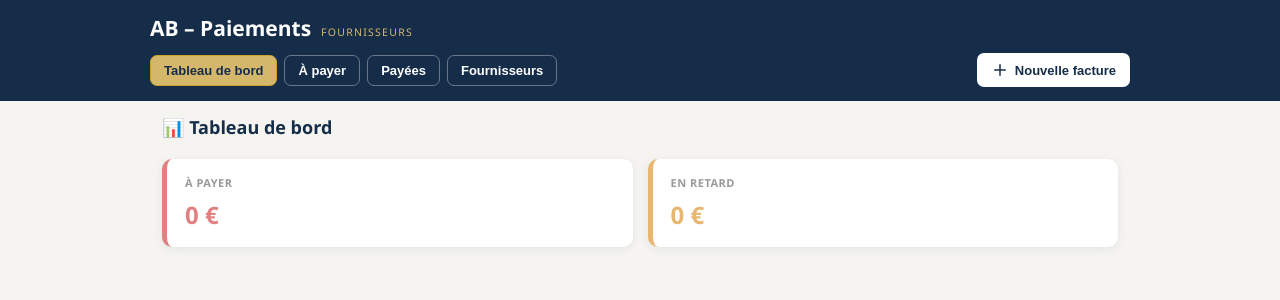
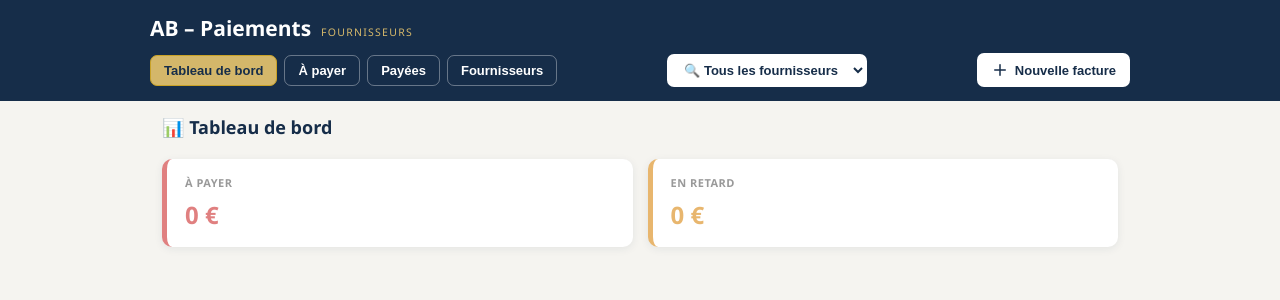
Before and after one commit to abrenov35/ab-facture, a React (Create React App) app: page / in a window 1280 px wide. Shown: the top 300 px of the page. Built offline with nearby package versions, Linux system fonts and the light colour scheme.

Commit message:
Ajouter dropdown filtre par fournisseur dans le bandeau - voir l'historique complet d'un fournisseur

```diff
--- a/src/AB_Paiements_FINAL.jsx
+++ b/src/AB_Paiements_FINAL.jsx
@@ -31,6 +31,7 @@ const useGoogleSheets = () => {
 export default function ABPaiements() {
   const gs = useGoogleSheets();
   const [activeTab, setActiveTab] = useState('dashboard');
+  const [fournisseurFiltre, setFournisseurFiltre] = useState('');
   const [factures, setFactures] = useState([]);
   const [fournisseurs, setFournisseurs] = useState([]);
   const [editingFacture, setEditingFacture] = useState(null);
@@ -87,6 +88,10 @@ export default function ABPaiements() {
     setShowFormulaire(false);
     setEditingFacture(null);
   };
+
+  const facturesFiltrées = fournisseurFiltre
+    ? factures.filter(f => f.fournisseur === fournisseurFiltre)
+    : factures;
 
   const handlePayer = (facture) => {
     setFactureToPay(facture);
@@ -167,9 +172,9 @@ export default function ABPaiements() {
     return d >= new Date() && d <= limite;
   };
 
-  const totalAPayer = factures.filter(f => f.statut === 'à payer').reduce((sum, f) => sum + (parseFloat(f.montantTTC) || 0), 0);
-  const totalEnRetard = factures.filter(f => estEnRetard(f.dateEcheance, f.statut)).reduce((sum, f) => sum + (parseFloat(f.montantTTC) || 0), 0);
-  const factureBientot = sortByEcheance(factures.filter(f => estEcheanceProche(f.dateEcheance, f.statut)));
+  const totalAPayer = facturesFiltrées.filter(f => f.statut === 'à payer').reduce((sum, f) => sum + (parseFloat(f.montantTTC) || 0), 0);
+  const totalEnRetard = facturesFiltrées.filter(f => estEnRetard(f.dateEcheance, f.statut)).reduce((sum, f) => sum + (parseFloat(f.montantTTC) || 0), 0);
+  const factureBientot = sortByEcheance(facturesFiltrées.filter(f => estEcheanceProche(f.dateEcheance, f.statut)));
 
   if (loading) {
     return <div style={{ padding: '20px', textAlign: 'center', color: '#162D49' }}>⏳ Chargement...</div>;
@@ -212,6 +217,34 @@ export default function ABPaiements() {
                 </button>
               ))}
             </div>
+
+            {/* Dropdown filtre fournisseur */}
+            <div style={{ display: 'flex', gap: '8px', alignItems: 'center', flexWrap: 'wrap' }}>
+              <select
+                value={fournisseurFiltre}
+                onChange={(e) => setFournisseurFiltre(e.target.value)}
+                style={{
+                  background: '#fff',
+                  color: '#162D49',
+                  border: '1px solid rgba(255,255,255,.35)',
+                  borderRadius: '7px',
+                  padding: '7px 12px',
+                  fontSize: '13px',
+                  fontWeight: 600,
+                  cursor: 'pointer',
+                  outline: 'none'
+                }}
+              >
+                <option value="">🔍 Tous les fournisseurs</option>
+                {[...new Set(factures.map(f => f.fournisseur))].sort().map(fournisseur => (
+                  <option key={fournisseur} value={fournisseur}>
+                    {fournisseur}
+                  </option>
+                ))}
+              </select>
+            </div>
+
+            {/* Bouton Nouvelle facture */}
             <button
               onClick={() => { setShowFormulaire(true); setEditingFacture(null); }}
               style={{
@@ -288,7 +321,7 @@ export default function ABPaiements() {
 
             {/* À PAYER PAR MOIS */}
             {(() => {
-              const apayerByMonth = groupFacturesByMonth(factures.filter(f => f.statut === 'à payer'));
+              const apayerByMonth = groupFacturesByMonth(facturesFiltrées.filter(f => f.statut === 'à payer'));
               const sortedMonths = Object.keys(apayerByMonth).sort();
               return sortedMonths.length > 0 && (
                 <div style={{ marginBottom: '30px', background: '#fff', borderRadius: '12px', border: '1px solid #e8e8e8', overflow: 'hidden', boxShadow: '0 2px 8px rgba(0,0,0,.06)' }}>
@@ -327,7 +360,7 @@ export default function ABPaiements() {
 
             {/* EN RETARD PAR MOIS */}
             {(() => {
-              const enRetardByMonth = groupFacturesByMonth(factures.filter(f => estEnRetard(f.dateEcheance, f.statut)));
+              const enRetardByMonth = groupFacturesByMonth(facturesFiltrées.filter(f => estEnRetard(f.dateEcheance, f.statut)));
               const sortedMonths = Object.keys(enRetardByMonth).sort();
               return sortedMonths.length > 0 && (
                 <div style={{ marginBottom: '30px', background: '#fff', borderRadius: '12px', border: '1px solid #e8e8e8', overflow: 'hidden', boxShadow: '0 2px 8px rgba(0,0,0,.06)' }}>
@@ -399,7 +432,7 @@ export default function ABPaiements() {
           <div>
             <b style={{ fontSize: '14.5px', marginBottom: '12px', display: 'block' }}>Factures à payer</b>
             <TableFactures
-              factures={sortByEcheance(factures.filter(f => f.statut === 'à payer'))}
+              factures={sortByEcheance(facturesFiltrées.filter(f => f.statut === 'à payer'))}
               onEdit={(f) => { setEditingFacture(f); setShowFormulaire(true); }}
               onDelete={handleSupprimer}
               onPayer={handlePayer}
@@ -416,7 +449,7 @@ export default function ABPaiements() {
           <div>
             <b style={{ fontSize: '14.5px', marginBottom: '12px', display: 'block' }}>Factures payées</b>
             <TableFactures
-              factures={sortByEcheance(factures.filter(f => f.statut === 'payée'))}
+              factures={sortByEcheance(facturesFiltrées.filter(f => f.statut === 'payée'))}
               onEdit={(f) => { setEditingFacture(f); setShowFormulaire(true); }}
               onDelete={handleSupprimer}
               estEnRetard={estEnRetard}
```
